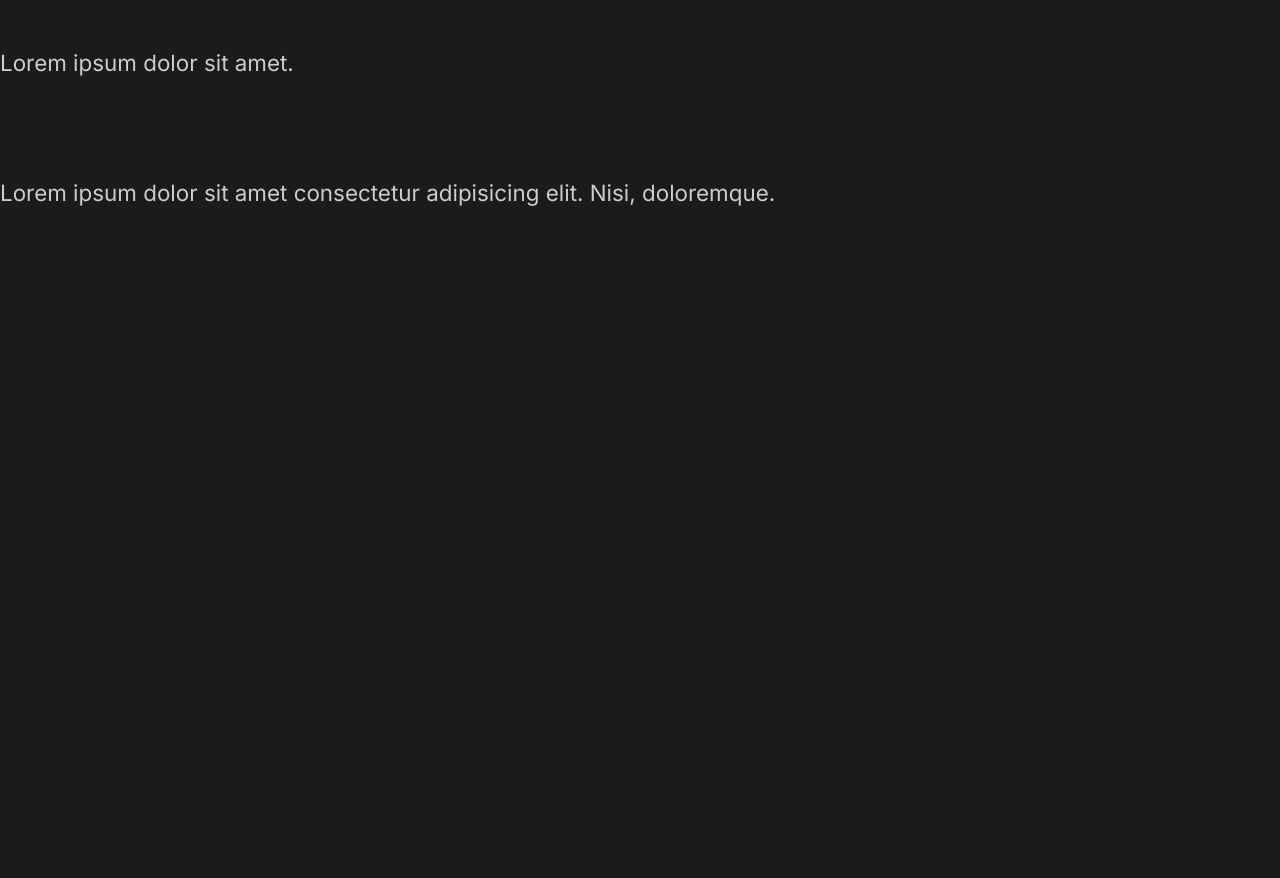
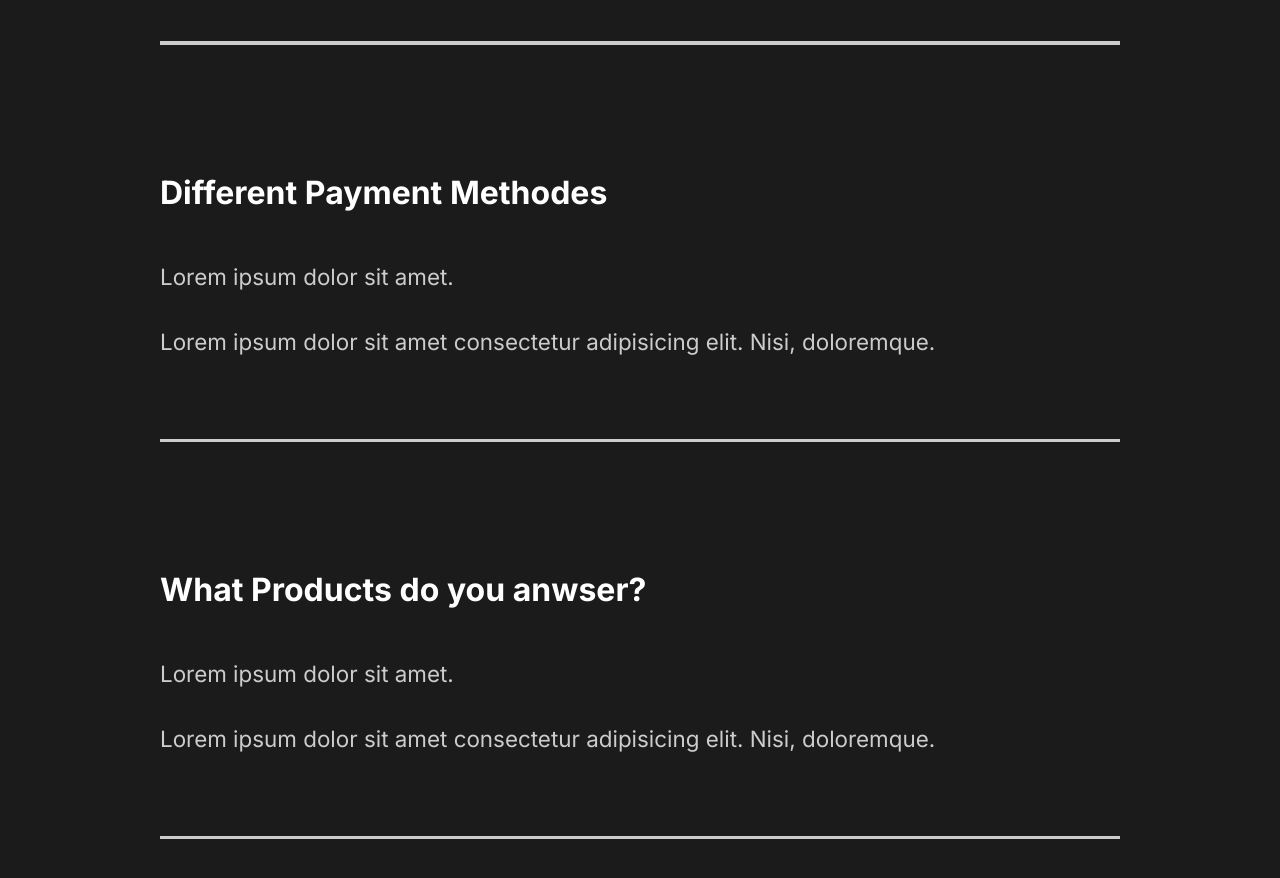
Before and after one commit to registesson/react-capture, a React (Create React App) app: page / in a window 1280 px wide. Shown: the part 3007-3885 px from the top of the page. Before the commit the page ends 3265 px from the top, so only its background shows below. Built offline with nearby package versions, Linux system fonts and the light colour scheme.

Commit message:
Styling Faq Section

```diff
--- a/src/components/AboutSection.js
+++ b/src/components/AboutSection.js
@@ -1,7 +1,5 @@
 import React from 'react'
 import home1 from '../img/home1.png'
-// Styled
-import styled from 'styled-components'
 import { About, Description, Image, Hide } from '../styles'
 
 const AboutSection = () => {
--- a/src/components/FaqSection.js
+++ b/src/components/FaqSection.js
@@ -1,8 +1,10 @@
 import React from 'react'
+import styled from 'styled-components'
+import { About } from '../styles'
 
 const FaqSection = () => {
   return (
-    <div className="fq">
+    <Faq>
       <h2>
         Any Questions <span>FAQ</span>
       </h2>
@@ -15,6 +17,7 @@
             doloremque.
           </p>
         </div>
+        <div className="faq-line"></div>
       </div>
       <div className="question">
         <h4>Daily Schedule</h4>
@@ -25,6 +28,7 @@
             doloremque.
           </p>
         </div>
+        <div className="faq-line"></div>
       </div>
       <div className="question">
         <h4>Different Payment Methodes</h4>
@@ -35,6 +39,7 @@
             doloremque.
           </p>
         </div>
+        <div className="faq-line"></div>
       </div>
       <div className="question">
         <h4>What Products do you anwser?</h4>
@@ -45,9 +50,37 @@
             doloremque.
           </p>
         </div>
+        <div className="faq-line"></div>
       </div>
-    </div>
+    </Faq>
   )
 }
 
+const Faq = styled(About)`
+  display: block;
+  span {
+    display: block;
+  }
+  h2 {
+    padding-bottom: 2rem;
+    font-weight: lighter;
+  }
+  .faq-line {
+    background: #cccccc;
+    height: 0.2rem;
+    margin: 2rem 0rem;
+    width: 100%;
+  }
+  .question {
+    padding: 3rem 0rem;
+    cursor: pointer;
+  }
+  .answer {
+    padding: 2rem 0rem;
+    p {
+      padding: 1rem 0rem;
+    }
+  }
+`
+
 export default FaqSection
--- a/src/components/GlobalStyle.js
+++ b/src/components/GlobalStyle.js
@@ -38,7 +38,7 @@
     }
     h4{
         font-weight: bold;
-        color: #23d997;
+        font-size: 2rem;
     }
     a {
         font-size: 1.1.rem;
```
Also changed, not shown: 1 other file (tests, documents, lock files or other folders).
